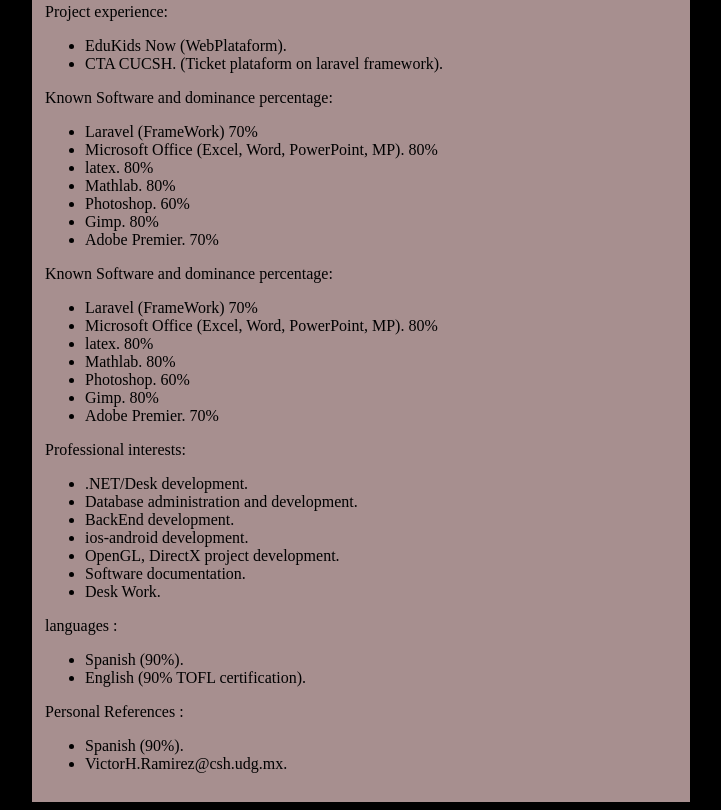
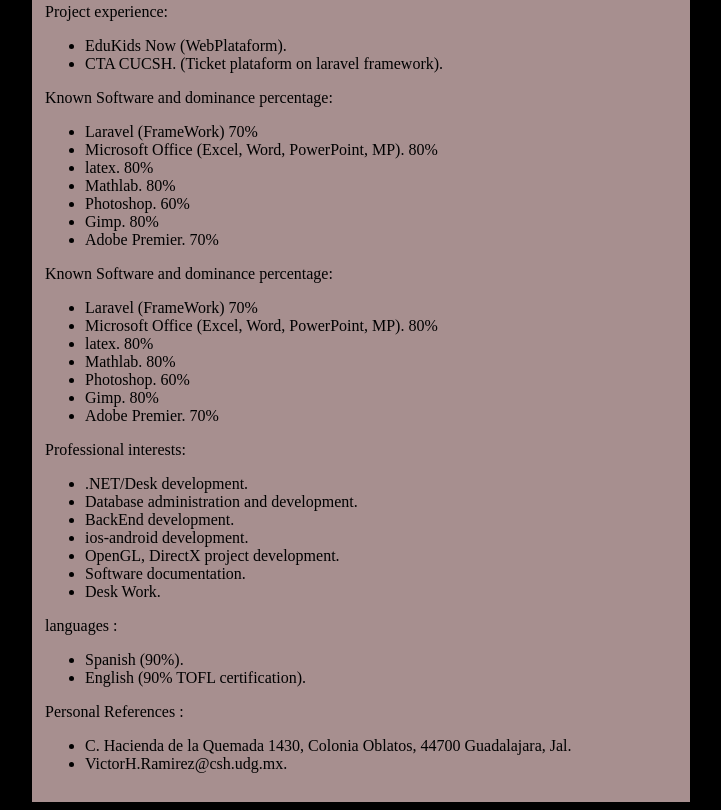
Before and after one commit to GabrielZarate/T01_PPI, a plain HTML site: page index.html in a window 1280 px wide. Shown: the part 487-1297 px from the top of the page, without its empty margins (279-1000 px from the left). Drawn offline with Linux system fonts and the light colour scheme.

Commit message:
Update index.html

```diff
--- a/index.html
+++ b/index.html
@@ -156,7 +156,7 @@
 
             <p>Personal References :</p>
             <ul>
-              <li>Spanish (90%).</li>
+              <li> C. Hacienda de la Quemada 1430, Colonia Oblatos, 44700 Guadalajara, Jal.</li>
               <li>VictorH.Ramirez@csh.udg.mx.</li>
             </ul>
 
```
